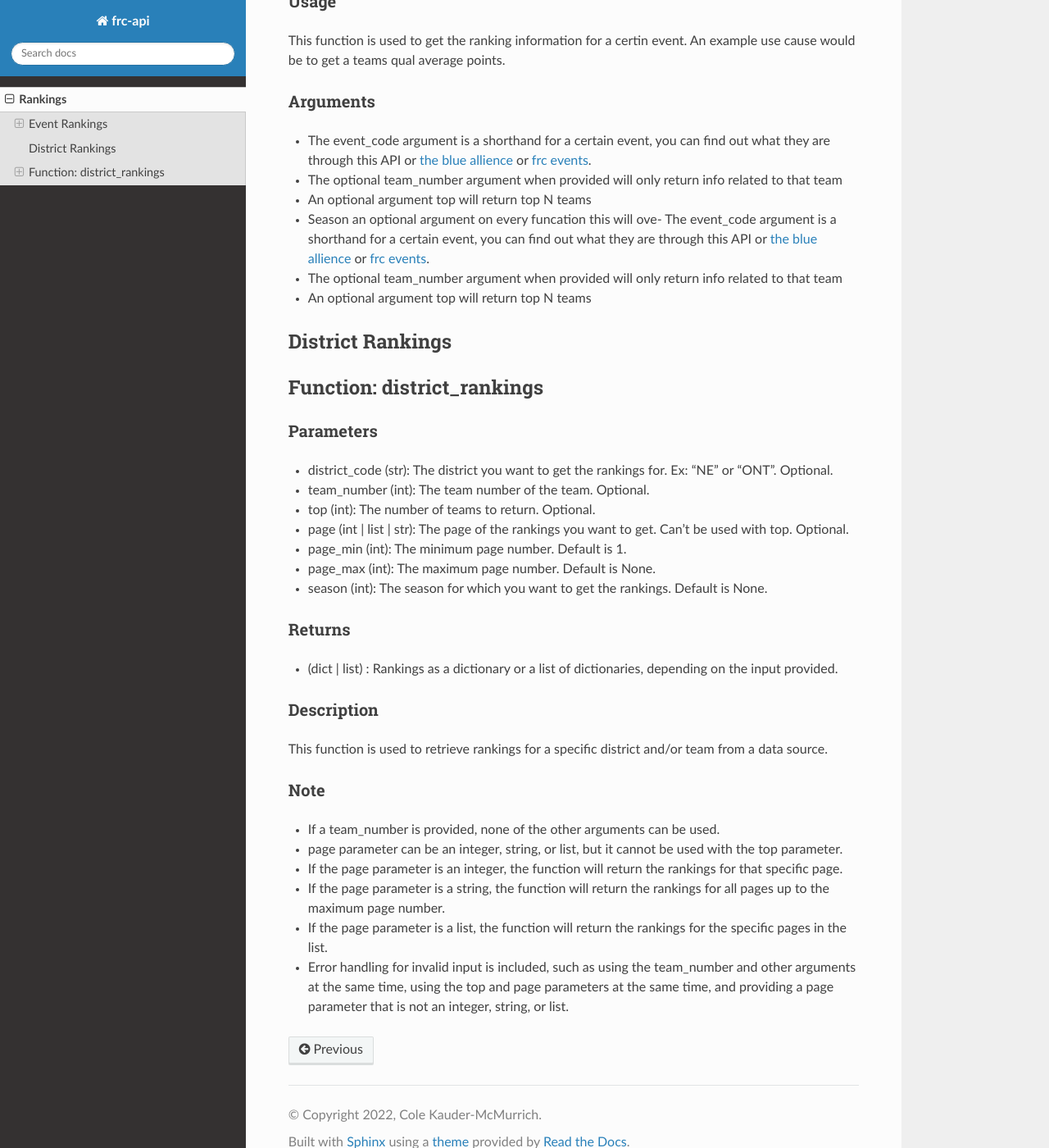
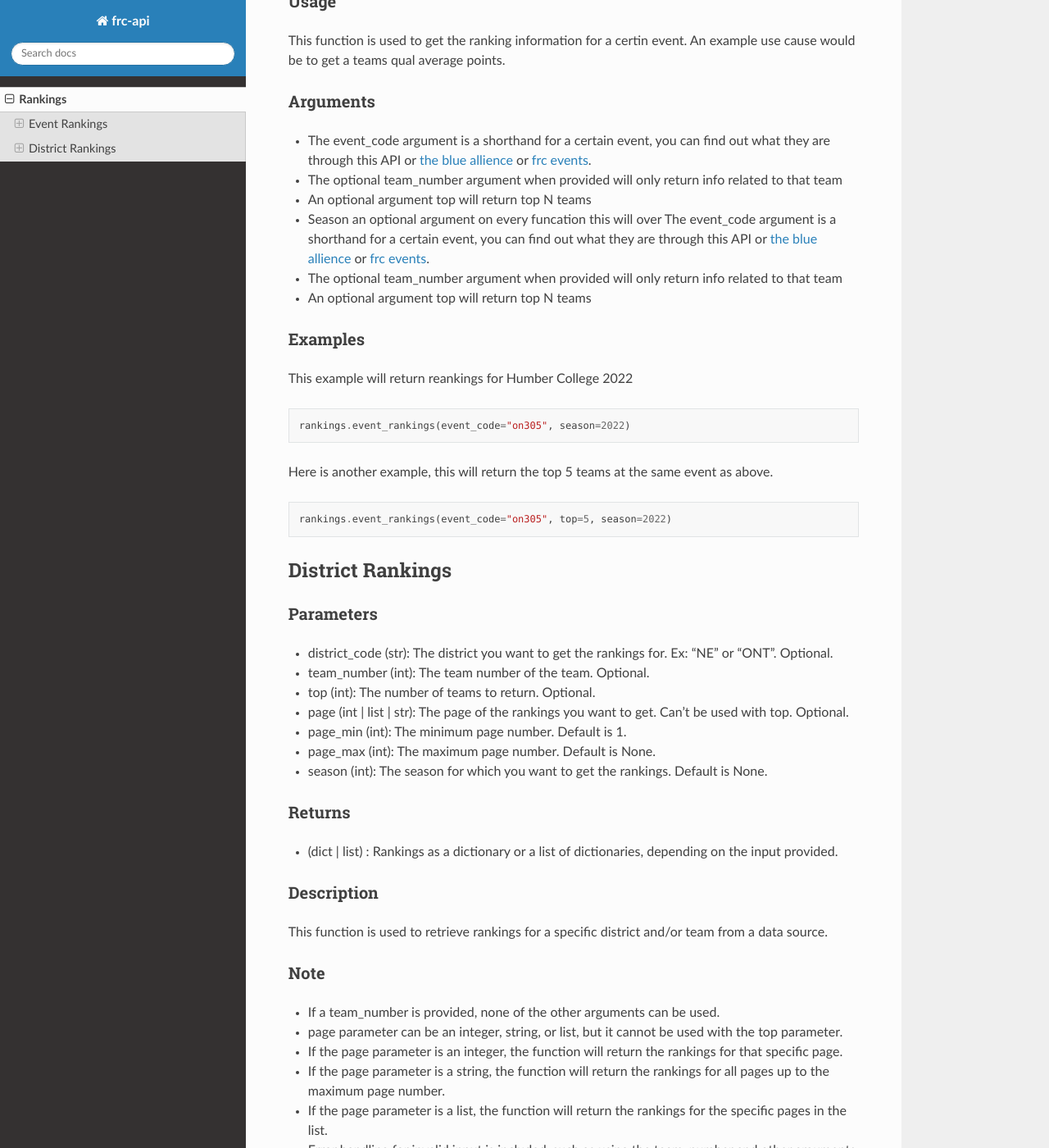
Before and after one commit to Colepng/frc-api, a Sphinx documentation site: the page built from docs/rankings.md, in a window 1280 px wide and 1400 px high, scrolled down 343 px. Shown: the whole window at 82% size. Built offline with Sphinx 7.4.7 and the Read the Docs theme 2.0.0, drawn with Linux system fonts in a browser that asks for light colours; some of the changed text lies outside the part shown.

Commit message:
Added a bunch of documentation

````diff
--- a/docs/rankings.md
+++ b/docs/rankings.md
@@ -21,15 +21,27 @@ An example use cause would be to get a teams qual average points.
 
 - An optional argument top will return top N teams
 
-- Season an optional argument on every funcation this will ove- The event_code argument is a shorthand for a certain event, you can find out what they are through this API or [the blue allience](https://www.thebluealliance.com/) or [frc events](https://frc-events.firstinspires.org/).
+- Season an optional argument on every funcation this will over The event_code argument is a shorthand for a certain event, you can find out what they are through this API or [the blue allience](https://www.thebluealliance.com/) or [frc events](https://frc-events.firstinspires.org/).
 
 - The optional team_number argument when provided will only return info related to that team
 
 - An optional argument top will return top N teams
 
+### Examples
+
+This example will return reankings for Humber College 2022
+
+```py
+rankings.event_rankings(event_code="on305", season=2022)
+```
+
+Here is another example, this will return the top 5 teams at the same event as above.
+
+```py
+rankings.event_rankings(event_code="on305", top=5, season=2022)
+```
+
 ## District Rankings
-
-## Function: district_rankings
 
 ### Parameters
 
@@ -69,3 +81,17 @@ This function is used to retrieve rankings for a specific district and/or team f
 - If the page parameter is a list, the function will return the rankings for the specific pages in the list.
 
 - Error handling for invalid input is included, such as using the team_number and other arguments at the same time, using the top and page parameters at the same time, and providing a page parameter that is not an integer, string, or list.
+
+### Example
+
+This example will return the rankings for the Ontario district both pages 1 and 2
+
+```py
+rankings.district_rankings(district_code="ONT", page_min=1, page_max=2, season=2022)
+```
+
+Here is another example, this will return page 2 of the rankings for the Ontario district. The advantage to use a list instead of a int would be to supply a range of different numbers like [1, 5, 3, 9]
+
+```py
+rankings.district_rankings(district_code="ONT", page=[2], season=2022)
+```
````
